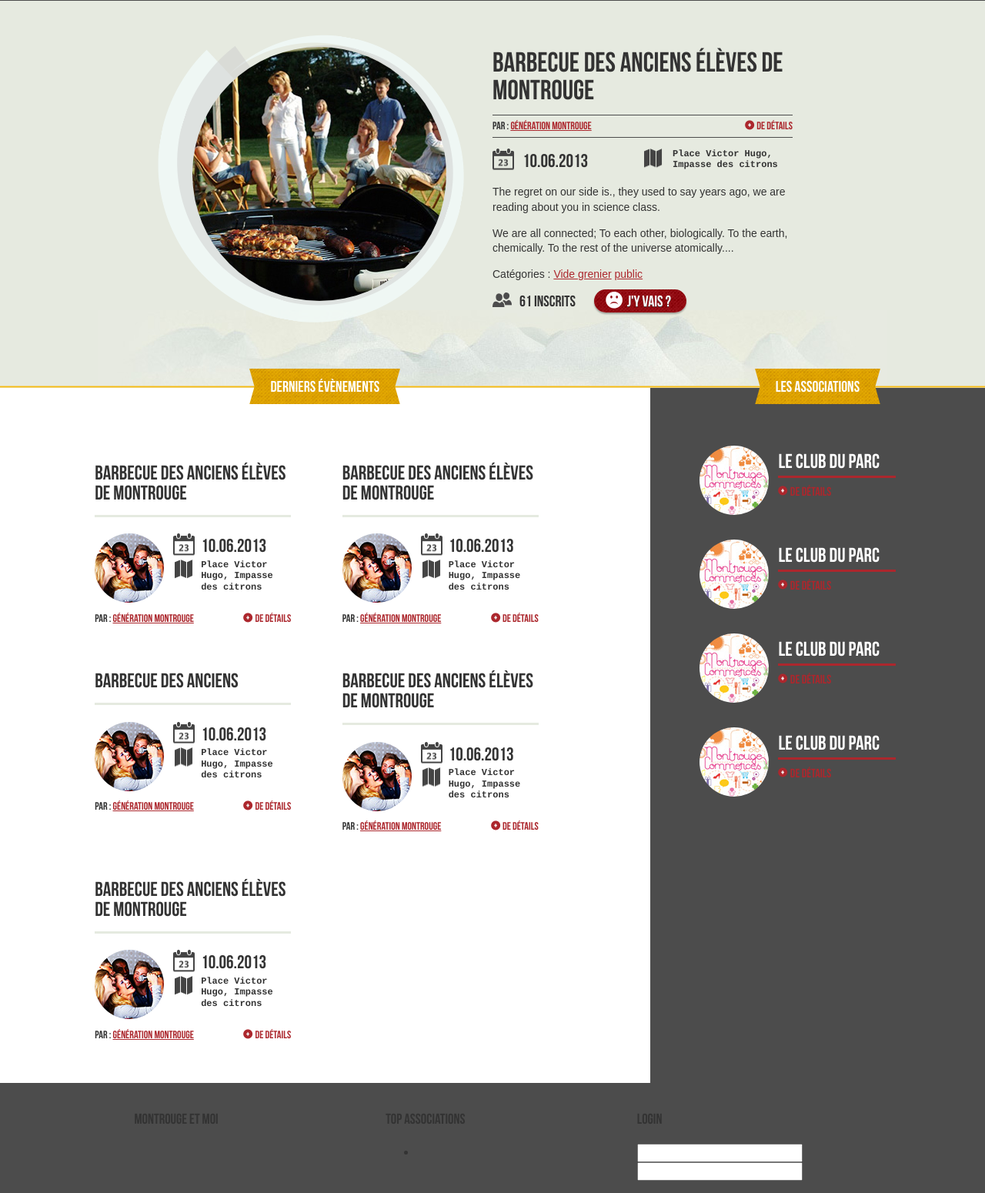
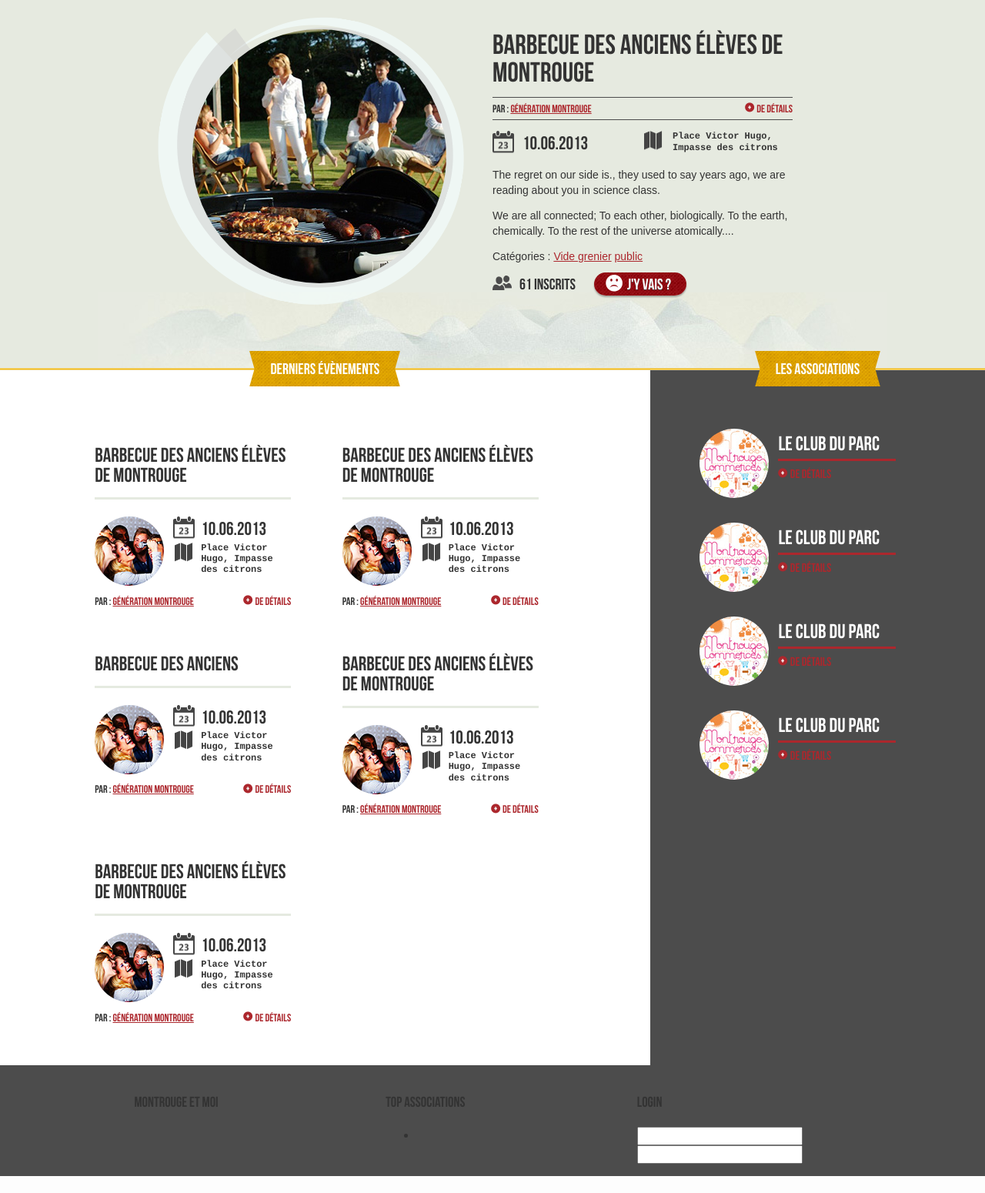
Before and after one commit to Assimyou/etmoi, a PHP site: page / in a window 1280 px wide. Shown: the part 287-1837 px from the top of the page at 77% size. After the commit the page ends 1815 px from the top, so only its background shows below. Run offline with PHP 8.4, Linux system fonts and the light colour scheme; some libraries are stand-ins or nearby versions.

Commit message:
fix header

```diff
--- a/view/footer.php
+++ b/view/footer.php
@@ -28,7 +28,6 @@
 
 
 
-		<script src="js/main.js"></script>
 		<script src="http://code.jquery.com/jquery-1.10.2.min.js" type="text/javascript"></script>
 		<script src="js/jquery.parallax.js"></script>
 		<script src="js/main.js" type="text/javascript"></script>
--- a/view/header.php
+++ b/view/header.php
@@ -16,13 +16,10 @@
 		<!--[if lt IE 9]
 			<script src="js/lib/html5shiv.js"></script>
 		<![endif]-->
-<<<<<<< HEAD
-=======
 		<script src="http://code.jquery.com/jquery-1.10.2.min.js" type="text/javascript"></script>
 		<script src="view/js/jquery.parallax.js"></script>
 		<script src="view/js/main.js" type="text/javascript"></script>
 
->>>>>>> 75f69ffdff1377e32737ce48320c6d3615378e38
 	</head>
 	<body class="home">
 		<!--[if lt IE 8]>
```
